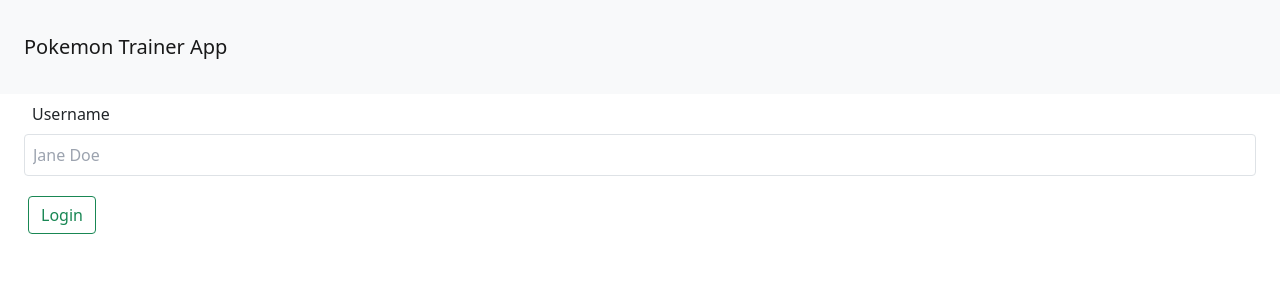
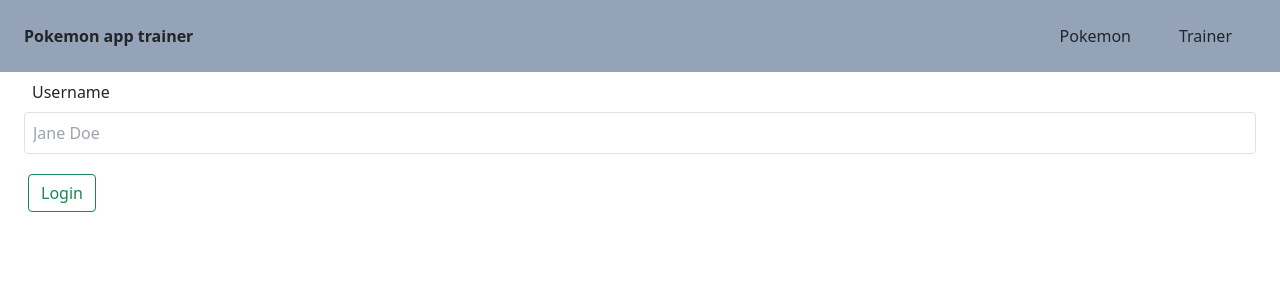
Before and after one commit to SonaRahimova/Pokemon-app, an Angular app: page /login in a window 1280 px wide. Shown: the top 300 px of the page. Built offline with nearby package versions, Linux system fonts and the light colour scheme.

Commit message:
did another nav, imag and did some final touches

```diff
--- a/src/app/app.component.html
+++ b/src/app/app.component.html
@@ -1,40 +1,3 @@
-{{ '' // Navigationbar }}
-
-<nav class="navbar navbar-expand-lg navbar-light bg-light">
-
-  <a class="navbar-brand p-4" href="#">Pokemon Trainer App</a>
-
-  <button class="navbar-toggler" type="button" data-toggle="collapse" data-target="#navbarSupportedContent" aria-controls="navbarSupportedContent" aria-expanded="false" aria-label="Toggle navigation">
-
-    <span class="navbar-toggler-icon"></span>
-
-  </button>
-
-  <div class="collapse navbar-collapse" id="navbarSupportedContent">
-
-    <ul class="navbar-nav mr-auto">
-
-      <li class="nav-item active">
-
-        <a class="nav-link" href="#">Login Page </a>
-
-      </li>
-
-      <li class="nav-item active">
-
-        <a class="nav-link" href="#">Pokemon Catalouge </a>
-
-      </li>
-
-      <li class="nav-item active">
-
-        <a class="nav-link" href="#">Profile </a>
-
-      </li>
-
-    </ul>
-  </div>
-
-</nav>
+<app-navbar></app-navbar>
 
 <router-outlet></router-outlet>
--- a/src/app/app.module.ts
+++ b/src/app/app.module.ts
@@ -12,6 +12,7 @@
 import { PokemonListComponent } from './components/pokemon-list/pokemon-list.component';
 import { PokemonListItemComponent } from './components/pokemon-list-item/pokemon-list-item.component';
 import { FavouritePokemonButtonComponent } from './components/favourite-pokemon-button/favourite-pokemon-button.component';
+import { NavbarComponent } from './components/navbar/navbar.component';
 
 // Decorator
 @NgModule({
@@ -23,7 +24,8 @@
     LoginFormComponent,
     PokemonListComponent,
     PokemonListItemComponent,
-    FavouritePokemonButtonComponent
+    FavouritePokemonButtonComponent,
+    NavbarComponent
   ],
   imports: [   //Modules
     BrowserModule,
--- /dev/null
+++ b/src/app/components/navbar/navbar.component.html
@@ -0,0 +1,11 @@
+<nav class="bg-slate-400 flex justify-between items-center p-4 sticky  w-full">
+    <span class="font-bold">Pokemon app trainer</span>
+    <ul class="flex">
+        <li class="px-4">
+            <a routerLink ="/pokemons">Pokemon</a>
+        </li>
+        <li class="px-4">
+            <a routerLink="/trainer">Trainer</a>
+        </li>
+    </ul>
+</nav>
--- /dev/null
+++ b/src/app/components/navbar/navbar.component.ts
@@ -0,0 +1,15 @@
+import { Component, OnInit } from '@angular/core';
+
+@Component({
+  selector: 'app-navbar',
+  templateUrl: './navbar.component.html',
+  styleUrls: ['./navbar.component.css']
+})
+export class NavbarComponent implements OnInit {
+
+  constructor() { }
+
+  ngOnInit(): void {
+  }
+
+}
--- a/src/app/components/pokemon-list-item/pokemon-list-item.component.html
+++ b/src/app/components/pokemon-list-item/pokemon-list-item.component.html
@@ -3,4 +3,10 @@
         <section>
             <span class="pokemon-title ">{{pokemon.name}}</span>
         </section>
+        <section>
+
+            <img src="https://raw.githubusercontent.com/PokeAPI/sprites/master/sprites/pokemon/{{pokemon.id}}.png"
+
+            [alt]="pokemon.name" class="pokemon-img" />
+        </section>
  </li>
--- a/src/app/models/pokemon.model.ts
+++ b/src/app/models/pokemon.model.ts
@@ -1,5 +1,5 @@
 export interface Pokemon {
-    id: string;
+    id: number;
     name: string;
     url: string;
 }
--- a/src/app/services/pokemon-catalogue.service.ts
+++ b/src/app/services/pokemon-catalogue.service.ts
@@ -46,6 +46,13 @@
         next: (pokemonData: PokemonData) => {
           const pokemons: Pokemon[] = pokemonData.results;
           this._pokemonsData = pokemons;
+          for (let i = 0; i < pokemons.length; i++) {
+            let imgArray = pokemons[i].url.split("/");
+            let id= imgArray[imgArray.length-2];
+            pokemons[i].id = parseInt(id);
+
+
+          }
 
         },
         error: (error: HttpErrorResponse) => {
```
Also changed, not shown: src/app/components/navbar/navbar.component.css (added).
